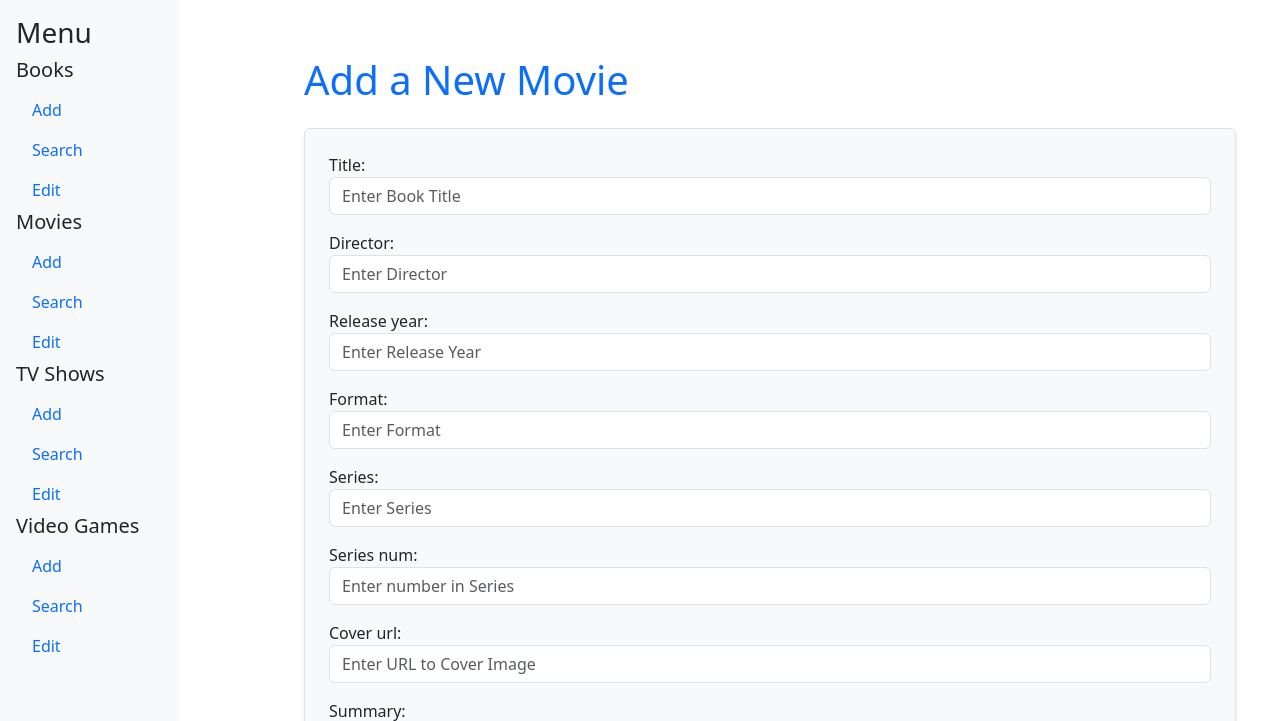
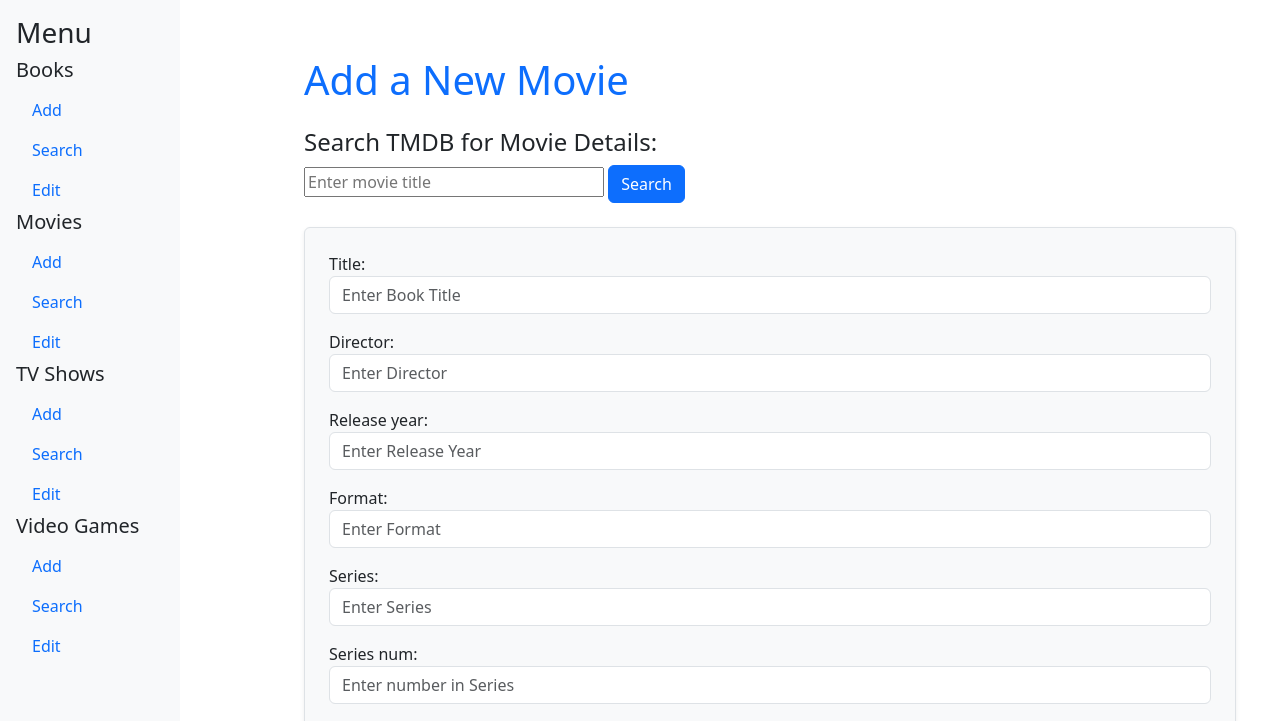
Before and after one commit to Park-Will/NerdHoard, a Django app: page /add_movie/ in a window 1280 px wide. Shown: the top 721 px of the page. Run offline with Django 5.2, Linux system fonts and the light colour scheme; parts of the project's set-up code (start-up, migrations or seed data) failed here and were passed over; some libraries are stand-ins or nearby versions.

Commit message:
Added TMDB API calls for movie details.

```diff
--- a/user_media/openlibraryAPI.py
+++ b/user_media/openlibraryAPI.py
@@ -1,6 +1,7 @@
 import requests
+from django.conf import settings
 
-request_header = {'User-Agent': 'NerdHoard/0.1 (parkerwilliams@unomaha.edu)'}
+request_header = {'User-Agent': f'NerdHoard/0.1 ({settings.OPENLIBRARY_CONTACT})'}
 
 def book_search(user_request, limit=5):
     response = requests.get(
--- a/user_media/templates/add_movie_css.html
+++ b/user_media/templates/add_movie_css.html
@@ -3,7 +3,22 @@
 {% block content %}
 <div class="container mt-4">
   <h1 class="mb-4 text-primary">Add a New Movie</h1>
-  <!-- Contact Form -->
+  <h4> Search TMDB for Movie Details: </h4>
+  <form method = "get">
+    <input type="text" style="width: 300px;" name="search" value="{{ user_query }}" placeholder="Enter movie title">
+    <button type="submit" class="btn btn-primary">Search</button>
+    <br></br>
+  </form>
+
+  {% for result in results %}
+    <div>
+      {% if result.cover_url %}<img src="{{ result.cover_url }}" height="80">{% endif %}
+      {{ result.title }} ({% if result.release_date %}{{ result.release_date|slice:":4" }}{% else %}Unknown{% endif %})
+      <a href="{% url 'add_movie' %}?title={{ result.title|urlencode }}&release_date={{ result.release_date|default:''|urlencode }}&cover_url={{ result.cover_url|default:''|urlencode }}&summary={{ result.summary|default:''|urlencode }}&tmdb_id={{ result.tmdb_id }}">Select</a>
+    </div>
+  {% endfor %}
+
+  <!-- Movie Form -->
   <form method="POST" class="border p-4 rounded bg-light shadow-sm">
     {% csrf_token %}
     <div class="mb-3">
@@ -18,7 +33,7 @@
     <strong>Success!</strong> Your movie has been successfully added.
   </div>
 
-  <!-- Display Added Contact -->
+  <!-- Display Added Movie -->
   <div class="card mt-3 shadow-sm">
     <div class="card-body">
       <h5 class="card-title">Movie Added to Hoard</h5>
--- /dev/null
+++ b/user_media/tmdbAPI.py
@@ -0,0 +1,51 @@
+import requests
+from django.conf import settings
+
+request_header = {
+    'accept': 'application/json',
+    'Authorization': f'Bearer {settings.TMDB_API_KEY}'
+}
+
+url = 'https://api.themoviedb.org/3/search/movie'
+
+def movie_search(user_request, limit=5):
+    response = requests.get(
+        url,
+        params = {
+            'query': user_request,
+        },
+        headers = request_header,
+        timeout = 10
+        )
+    response.raise_for_status()
+
+    results = response.json()['results'][:limit]
+    movie_info = [{
+        'tmdb_id': r['id'],
+        'title': r['title'],
+        'release_date': r.get('release_date') or None,
+        'summary': r.get('overview', ''),
+        'cover_url': (
+            f'https://image.tmdb.org/t/p/w500{r["poster_path"]}'
+            if r.get('poster_path') else ''
+        ),
+    }
+    for r in results
+    ]
+
+    return movie_info
+
+def movie_details(tmdb_id):
+    response = requests.get(
+        f'https://api.themoviedb.org/3/movie/{tmdb_id}',
+        params = {'append_to_response': 'credits'},
+        headers = request_header,
+        timeout = 10,
+    )
+    response.raise_for_status()
+    details = response.json()
+    directors = []
+    for i in details.get('credits', {}).get('crew', []):
+        if i.get('job') == 'Director':
+            directors.append(i['name'])
+    return {'director': ', '.join(directors)}
--- a/user_media/views.py
+++ b/user_media/views.py
@@ -5,6 +5,10 @@ from .forms import BookForm, MovieForm, TVForm, VideoGameForm
 from django.core.paginator import Paginator
 import requests
 from .openlibraryAPI import *
+from .tmdbAPI import *
+
+#TODO: Build tv, and videogame API files; wire them into the add_<object> functions here and update their individual css.html templates
+#TODO: Wire updated 'full edit' views to templates (Movie, TV, VideoGame)
 
 def hello_world(request):
 	return HttpResponse('Hello, World!<br><br>This is the root page of NerdHoard!')
@@ -142,12 +146,36 @@ def add_movie(request):
                                 "success": success
                                 })
         else:
-                form = MovieForm()
+                director = ''
+                tmdb_id = request.GET.get('tmdb_id', '')
+                if tmdb_id.isdigit():
+                        try:
+                                director = movie_details(tmdb_id)['director']
+                        except requests.exceptions.RequestException:
+                                director = ''
+
+                form = MovieForm(initial={
+                        'title': request.GET.get('title', ''),
+                        'cover_url': request.GET.get('cover_url', ''),
+                        'release_year': request.GET.get('release_date', '')[:4] or None,
+                        'summary': request.GET.get('summary', ''),
+                        'director': director,
+                        })
+
+        user_query = request.GET.get('search', '').strip()
+        results = []
+        if user_query:
+                try:
+                        results = movie_search(user_query)
+                except requests.exceptions.RequestException:
+                        results = []
 
         return render(request, "add_movie_css.html", {
                 "form": form,
                 "added_movie": added_movie,
-                "success": success
+                "success": success,
+                'user_query': user_query,
+                'results': results,
                 })
 
 def search_movie(request):
@@ -182,14 +210,6 @@ def edit_movie(request, movie_id, page_number):
         print(f'[DBG] edit_movie {movie_id}, {page_number}, {pn} <<<')
         success = False
 
-        if request.method == 'POST':
-                movie = get_object_or_404(Movie, id=movie_id)
-                form = MovieForm(request.POST, instance=movie)
-
-                if form.is_valid():
-                        form.save()
-                        success = True
-
         movie_list = Movie.objects.all().order_by('id')
         paginator = Paginator(movie_list, 10)
         page_number = request.POST.get('page', request.GET.get('page', page_number))
@@ -198,6 +218,23 @@ def edit_movie(request, movie_id, page_number):
                 'movies': page_obj,
                 'success': success,
                 'updated_movie_id': movie_id,
+        })
+
+def edit_movie_full(request, movie_id, page_number):
+        movie = get_object_or_404(Movie, id=movie_id)
+
+        if request.method == 'POST':
+                form = MovieForm(request.POST, instance=movie)
+                if form.is_valid():
+                        form.save()
+                        return redirect('edit_movie', movie_id = movie_id, page_number = page_number)
+        else:
+                form = MovieForm(instance = movie)
+
+        return render(request, 'edit_movie_full_css.html', {
+                'form': form,
+                'movie': movie,
+                'page_number': page_number
         })
 
 def delete_movie(request, movie_id, page_number):
@@ -261,13 +298,6 @@ def edit_tv(request, tv_id, page_number):
         print(f'[DBG] edit_tv {tv_id}, {page_number}, {pn} <<<')
         success = False
 
-        if request.method == 'POST':
-                tv = get_object_or_404(TV, id=tv_id)
-                form = TVForm(request.POST, instance=tv)
-
-                if form.is_valid():
-                        form.save()
-                        success = True
 
         tv_list = TV.objects.all().order_by('id')
         paginator = Paginator(tv_list, 10)
@@ -277,6 +307,24 @@ def edit_tv(request, tv_id, page_number):
                 'tvs': page_obj,
                 'success': success,
                 'updated_tv_id': tv_id,
+        })
+
+
+def edit_tv_full(request, tv_id, page_number):
+        tv = get_object_or_404(TV, id=tv_id)
+
+        if request.method == 'POST':
+                form = TVForm(request.POST, instance=tv)
+                if form.is_valid():
+                        form.save()
+                        return redirect('edit_tv', tv_id = tv_id, page_number = page_number)
+        else:
+                form = TVForm(instance = tv)
+
+        return render(request, 'edit_tv_full_css.html', {
+                'form': form,
+                'tv': tv,
+                'page_number': page_number
         })
 
 def delete_tv(request, tv_id, page_number):
@@ -321,10 +369,10 @@ def search_videogame(request):
         if request.method == 'POST':
                 title = request.POST.get('title', '').strip()
                 developer = request.POST.get('developer', '').strip()
-                series = request.GET.get('series', '').strip()
+                series = request.POST.get('series', '').strip()
                 page_number = 1
 
-        if title or developer:
+        if title or developer or series:
                 videogames = VideoGame.objects.filter(title__icontains=title, developer__icontains=developer, series__icontains=series).order_by('id')
         else:
                 videogames = VideoGame.objects.all().order_by('id')
@@ -344,14 +392,6 @@ def edit_videogame(request, videogame_id, page_number):
         print(f'[DBG] edit_videogame {videogame_id}, {page_number}, {pn} <<<')
         success = False
 
-        if request.method == 'POST':
-                videogame = get_object_or_404(VideoGame, id=videogame_id)
-                form = VideoGameForm(request.POST, instance=videogame)
-
-                if form.is_valid():
-                        form.save()
-                        success = True
-
         videogame_list = VideoGame.objects.all().order_by('id')
         paginator = Paginator(videogame_list, 10)
         page_number = request.POST.get('page', request.GET.get('page', page_number))
@@ -360,6 +400,23 @@ def edit_videogame(request, videogame_id, page_number):
                 'videogames': page_obj,
                 'success': success,
                 'updated_videogame_id': videogame_id,
+        })
+
+def edit_videogame_full(request, videogame_id, page_number):
+        videogame = get_object_or_404(VideoGame, id=videogame_id)
+
+        if request.method == 'POST':
+                form = VideoGameForm(request.POST, instance = videogame)
+                if form.is_valid():
+                        form.save()
+                        return redirect('edit_videogame', videogame_id = videogame_id, page_number = page_number)
+        else:
+                form = VideoGameForm(instance = videogame)
+
+        return render(request, 'edit_videogame_full_css.html', {
+                'form': form,
+                'videogame': videogame,
+                'page_number': page_number
         })
 
 def delete_videogame(request, videogame_id, page_number):
```
